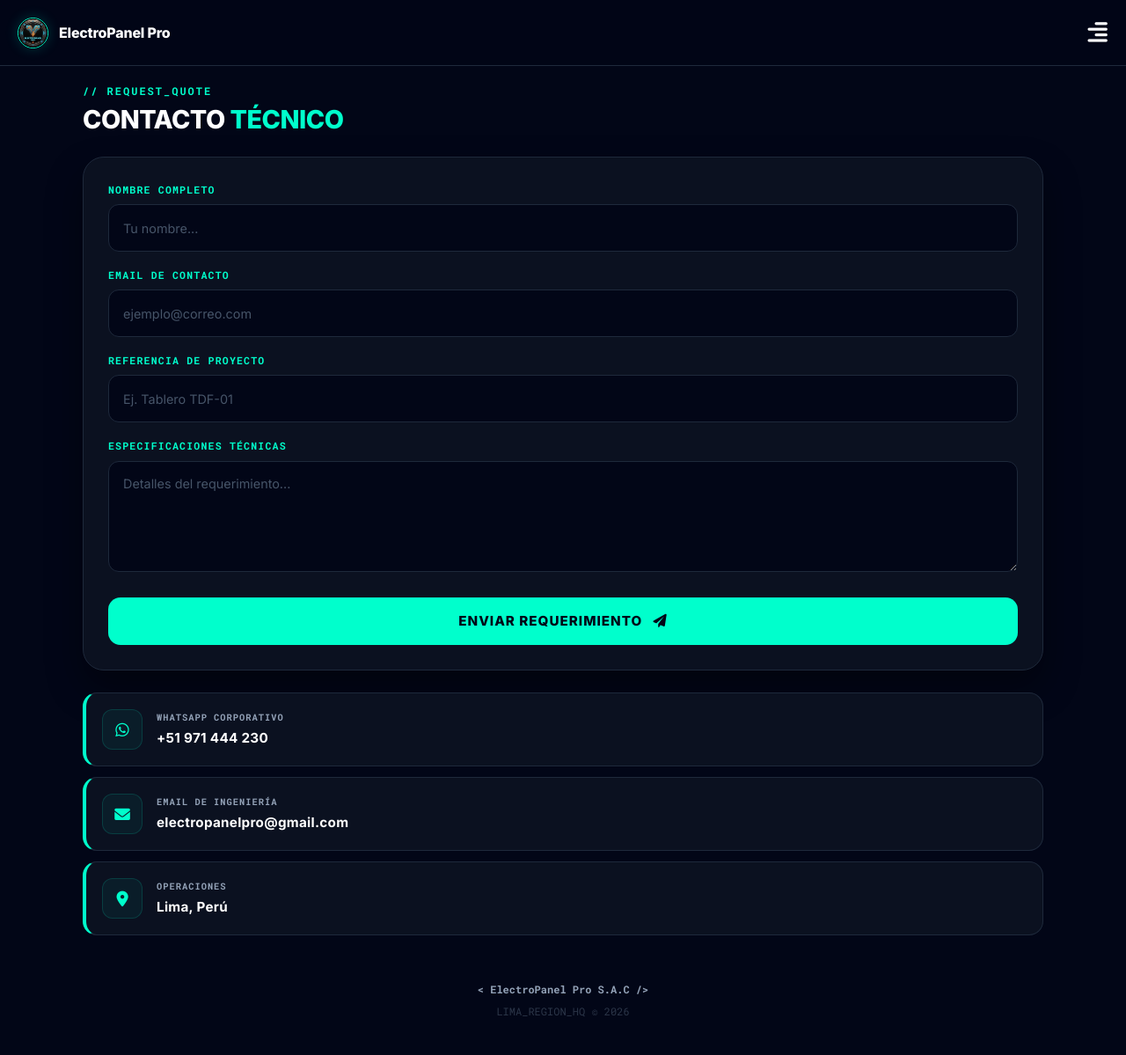
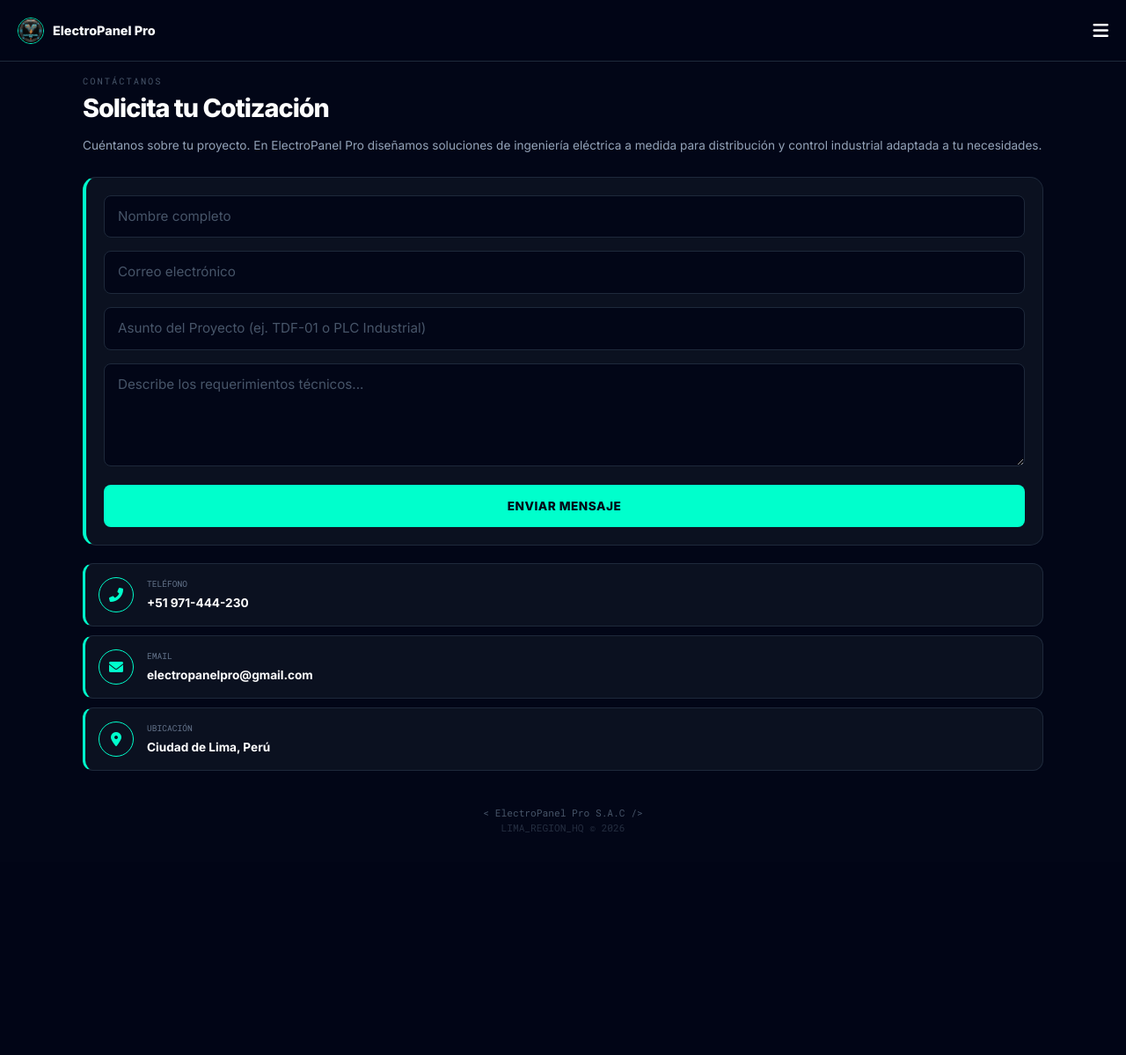
Before and after one commit to electropanelpro-cpu/catalogo-vpanel, a Flask app: template templates/contacto_celular.html in a window 1280 px wide. Shown: the whole page at 88% size. After the commit the page ends 946 px from the top, so only its background shows below. Run offline with Flask 3, Linux system fonts and the light colour scheme; the template is opened without the code that fills it, so the values that code supplies are empty.

Commit message:
Update contacto_celular.html

```diff
--- a/templates/contacto_celular.html
+++ b/templates/contacto_celular.html
@@ -4,7 +4,7 @@
     <meta charset="UTF-8">
     <meta name="viewport" content="width=device-width, initial-scale=1.0, maximum-scale=1.0, user-scalable=no">
     <title>Contacto | ElectroPanel Pro</title>
-    <link href="https://fonts.googleapis.com/css2?family=Inter:wght@400;500;600;700;800&family=Roboto+Mono:wght@400;500;700&display=swap" rel="stylesheet">
+    <link href="https://fonts.googleapis.com/css2?family=Inter:wght@400;600;700;800&family=Roboto+Mono:wght@400;700&display=swap" rel="stylesheet">
     <link href="https://cdn.jsdelivr.net/npm/bootstrap@5.3.0/dist/css/bootstrap.min.css" rel="stylesheet">
     <link rel="stylesheet" href="https://cdnjs.cloudflare.com/ajax/libs/font-awesome/6.0.0/css/all.min.css">
 
@@ -14,221 +14,169 @@
             --card-bg: #0b1120;
             --border-color: #1e293b;
             --accent-blue: #00ffcc;
-            --text-gray: #94a3b8;
         }
 
         body {
             background-color: var(--bg-dark);
             color: #f8fafc;
             font-family: 'Inter', sans-serif;
-            padding-top: 90px;
+            padding-top: 85px;
             -webkit-font-smoothing: antialiased;
-            -moz-osx-font-smoothing: grayscale;
         }
 
         /* --- NAVBAR --- */
         .navbar-mobile {
-            position: fixed; top: 0; left: 0; width: 100%; height: 75px;
-            background: rgba(2, 6, 23, 0.9); backdrop-filter: blur(12px);
+            position: fixed; top: 0; left: 0; width: 100%; height: 70px;
+            background: rgba(2, 6, 23, 0.95); backdrop-filter: blur(12px);
             border-bottom: 1px solid var(--border-color);
             display: flex; align-items: center; justify-content: space-between;
             padding: 0 20px; z-index: 1000;
         }
 
-        .navbar-logo-small {
-            height: 35px; width: 35px;
-            border-radius: 50%;
-            border: 1.5px solid var(--accent-blue);
-            box-shadow: 0 0 15px rgba(0, 255, 204, 0.2);
-            object-fit: cover;
+        /* --- TEXTOS ESTILO PC --- */
+        .tag-top {
+            font-family: 'Roboto Mono', monospace;
+            color: #475569;
+            font-size: 0.65rem;
+            text-transform: uppercase;
+            letter-spacing: 2px;
+            margin-bottom: 5px;
+            display: block;
         }
 
-        /* --- MENÚ LATERAL --- */
-        .menu-overlay {
-            position: fixed; top: 0; right: -100%; width: 100%; height: 100%;
-            background: rgba(2, 6, 23, 0.98); z-index: 2000;
-            transition: 0.4s cubic-bezier(0.4, 0, 0.2, 1); padding: 40px 30px;
+        h2 {
+            font-weight: 800;
+            letter-spacing: -1px;
+            font-size: 1.8rem;
+            color: white;
+            margin-bottom: 15px;
         }
-        .menu-overlay.active { right: 0; }
 
-        .menu-links { display: flex; flex-direction: column; gap: 12px; margin-top: 40px; }
-
-        .menu-item-btn {
-            background: var(--card-bg); border: 1px solid var(--border-color);
-            border-radius: 14px; padding: 16px 20px; color: white;
-            text-decoration: none; display: flex; align-items: center; gap: 15px;
-            font-weight: 500; font-size: 1.05rem; transition: 0.2s;
-        }
-        .menu-item-btn i { color: var(--accent-blue); font-size: 1.1rem; width: 24px; text-align: center; }
-
-        .menu-item-btn.active {
-            border-color: var(--accent-blue) !important;
-            background: rgba(0, 255, 204, 0.08);
-            font-weight: 700;
+        .sub-text {
+            color: #94a3b8;
+            font-size: 0.85rem;
+            line-height: 1.5;
+            margin-bottom: 25px;
         }
 
         /* --- FORMULARIO --- */
         .form-section {
             background: var(--card-bg);
             border: 1px solid var(--border-color);
-            border-radius: 24px;
-            padding: 28px;
-            margin-bottom: 25px;
-            box-shadow: 0 20px 40px rgba(0,0,0,0.4);
-        }
-
-        .form-label-custom {
-            color: var(--accent-blue);
-            font-family: 'Roboto Mono', monospace;
-            font-size: 0.72rem;
-            font-weight: 700;
-            text-transform: uppercase;
-            margin-bottom: 8px;
-            display: block;
-            letter-spacing: 1.2px;
+            border-radius: 15px;
+            padding: 20px;
+            margin-bottom: 20px;
+            border-left: 4px solid var(--accent-blue);
         }
 
         .form-control-custom {
             width: 100%;
             background: #020617;
             border: 1px solid var(--border-color);
-            border-radius: 12px;
-            padding: 14px 16px;
+            border-radius: 8px;
+            padding: 12px 15px;
             color: white;
-            margin-bottom: 18px;
-            font-size: 1rem; /* Evita zoom automático en iOS */
-            transition: 0.3s ease;
+            margin-bottom: 15px;
+            font-size: 0.95rem;
         }
 
-        .form-control-custom::placeholder { color: #475569; font-size: 0.9rem; }
+        .form-control-custom::placeholder { color: #475569; }
 
-        .form-control-custom:focus {
-            border-color: var(--accent-blue);
-            outline: none;
-            box-shadow: 0 0 0 3px rgba(0, 255, 204, 0.1);
-        }
-
-        .btn-submit {
-            width: 100%; background: var(--accent-blue); color: #020617; border: none;
-            padding: 16px; border-radius: 14px; font-weight: 800; font-size: 0.95rem;
-            text-transform: uppercase; letter-spacing: 1px;
-            transition: 0.3s; margin-top: 5px;
+        .btn-pc-style {
+            background: var(--accent-blue);
+            color: #020617;
+            border: none;
+            padding: 14px;
+            border-radius: 8px;
+            font-weight: 800;
+            text-transform: uppercase;
+            width: 100%;
+            font-size: 0.85rem;
+            letter-spacing: 0.5px;
         }
 
         /* --- INFO CARDS --- */
-        .info-card-center {
+        .info-box {
             background: var(--card-bg);
             border: 1px solid var(--border-color);
-            border-left: 4px solid var(--accent-blue);
-            border-radius: 16px;
-            padding: 18px;
-            margin-bottom: 12px;
+            border-radius: 12px;
+            padding: 15px;
+            margin-bottom: 10px;
             display: flex;
             align-items: center;
-            gap: 16px;
+            gap: 15px;
+            border-left: 3px solid var(--accent-blue);
         }
 
-        .icon-circle {
-            width: 46px; height: 46px;
-            background: rgba(0, 255, 204, 0.05);
-            border-radius: 12px; display: flex; align-items: center; justify-content: center;
-            font-size: 1.1rem; color: var(--accent-blue);
-            border: 1px solid rgba(0, 255, 204, 0.15);
-            flex-shrink: 0;
+        .info-icon {
+            width: 40px; height: 40px;
+            border-radius: 50%;
+            border: 1px solid var(--accent-blue);
+            display: flex; align-items: center; justify-content: center;
+            color: var(--accent-blue);
+            font-size: 1rem;
         }
 
-        .info-label { color: var(--text-gray); font-size: 0.65rem; font-weight: 600; text-transform: uppercase; letter-spacing: 1px; font-family: 'Roboto Mono'; margin-bottom: 2px; display: block;}
-        .info-value { color: white; font-weight: 700; font-size: 0.95rem; letter-spacing: 0.3px; }
+        .info-title { color: #64748b; font-family: 'Roboto Mono'; font-size: 0.6rem; text-transform: uppercase; display: block; }
+        .info-detail { color: white; font-weight: 700; font-size: 0.85rem; }
 
-        footer { padding: 40px 20px; font-family: 'Roboto Mono', monospace; font-size: 0.75rem; text-align: center; color: #475569; line-height: 1.6; }
+        footer { padding: 30px; text-align: center; color: #475569; font-family: 'Roboto Mono'; font-size: 0.7rem; }
     </style>
 </head>
 <body>
 
     <nav class="navbar-mobile">
-        <div style="display: flex; align-items: center; gap: 12px;">
-            <img src="{{ url_for('static', filename='img/logo_vpanel.png') }}" class="navbar-logo-small">
-            <span style="color: white; font-weight: 800; font-size: 1rem; letter-spacing: -0.2px;">ElectroPanel Pro</span>
+        <div style="display: flex; align-items: center; gap: 10px;">
+            <img src="{{ url_for('static', filename='img/logo_vpanel.png') }}" style="height:30px; border-radius:50%; border: 1px solid var(--accent-blue);">
+            <span style="font-weight: 800; font-size: 0.9rem;">ElectroPanel Pro</span>
         </div>
-        <button id="openMenu" class="btn text-white p-0" style="font-size: 1.6rem;"><i class="fas fa-align-right"></i></button>
+        <i class="fas fa-bars fa-lg text-white"></i>
     </nav>
 
-    <div class="menu-overlay" id="menuOverlay">
-        <div class="d-flex justify-content-between align-items-center">
-            <span style="color: var(--accent-blue); font-family: 'Roboto Mono'; font-size: 0.85rem; font-weight: 700;">// MENU_SYSTEM</span>
-            <button id="closeMenu" class="btn text-white p-0" style="font-size: 1.8rem;"><i class="fas fa-times"></i></button>
-        </div>
-
-        <div class="menu-links">
-            <a href="/" class="menu-item-btn"><i class="fas fa-home"></i> Inicio</a>
-            <a href="/servicios" class="menu-item-btn"><i class="fas fa-tools"></i> Servicios</a>
-            <a href="/proyectos" class="menu-item-btn"><i class="fas fa-project-diagram"></i> Proyectos</a>
-            <a href="/soporte" class="menu-item-btn"><i class="fas fa-robot"></i> Soporte IA</a>
-            <a href="/contacto" class="menu-item-btn active"><i class="fas fa-envelope"></i> Contacto</a>
-        </div>
-    </div>
-
     <div class="container px-4">
-        <div class="mb-4">
-            <span style="font-family: 'Roboto Mono'; color: var(--accent-blue); font-size: 0.75rem; font-weight: 600; letter-spacing: 2px;">// REQUEST_QUOTE</span>
-            <h2 style="font-weight: 800; color: white; margin-top: 5px; font-size: 1.8rem; letter-spacing: -0.5px;">CONTACTO <span style="color: var(--accent-blue);">TÉCNICO</span></h2>
-        </div>
+        <span class="tag-top">CONTÁCTANOS</span>
+        <h2>Solicita tu Cotización</h2>
+        <p class="sub-text">Cuéntanos sobre tu proyecto. En ElectroPanel Pro diseñamos soluciones de ingeniería eléctrica a medida para distribución y control industrial adaptada a tu necesidades.</p>
 
         <div class="form-section">
             <form action="/contacto" method="POST">
-                <label class="form-label-custom">Nombre Completo</label>
-                <input type="text" class="form-control-custom" name="nombre" placeholder="Tu nombre..." required>
-
-                <label class="form-label-custom">Email de Contacto</label>
-                <input type="email" class="form-control-custom" name="email" placeholder="ejemplo@correo.com" required>
-
-                <label class="form-label-custom">Referencia de Proyecto</label>
-                <input type="text" class="form-control-custom" name="asunto" placeholder="Ej. Tablero TDF-01">
-
-                <label class="form-label-custom">Especificaciones Técnicas</label>
-                <textarea class="form-control-custom" name="mensaje" rows="4" placeholder="Detalles del requerimiento..."></textarea>
-
-                <button type="submit" class="btn-submit">ENVIAR REQUERIMIENTO <i class="fas fa-paper-plane ms-2"></i></button>
+                <input type="text" class="form-control-custom" name="nombre" placeholder="Nombre completo" required>
+                <input type="email" class="form-control-custom" name="email" placeholder="Correo electrónico" required>
+                <input type="text" class="form-control-custom" name="asunto" placeholder="Asunto del Proyecto (ej. TDF-01 o PLC Industrial)">
+                <textarea class="form-control-custom" name="mensaje" rows="4" placeholder="Describe los requerimientos técnicos..."></textarea>
+                <button type="submit" class="btn-pc-style">ENVIAR MENSAJE</button>
             </form>
         </div>
 
-        <div class="info-card-center">
-            <div class="icon-circle"><i class="fab fa-whatsapp"></i></div>
+        <div class="info-box">
+            <div class="info-icon"><i class="fas fa-phone-alt"></i></div>
             <div>
-                <span class="info-label">WhatsApp Corporativo</span>
-                <span class="info-value">+51 971 444 230</span>
+                <span class="info-title">TELÉFONO</span>
+                <span class="info-detail">+51 971-444-230</span>
             </div>
         </div>
 
-        <div class="info-card-center">
-            <div class="icon-circle"><i class="fas fa-envelope"></i></div>
+        <div class="info-box">
+            <div class="info-icon"><i class="fas fa-envelope"></i></div>
             <div>
-                <span class="info-label">Email de Ingeniería</span>
-                <span class="info-value">electropanelpro@gmail.com</span>
+                <span class="info-title">EMAIL</span>
+                <span class="info-detail">electropanelpro@gmail.com</span>
             </div>
         </div>
 
-        <div class="info-card-center">
-            <div class="icon-circle"><i class="fas fa-location-dot"></i></div>
+        <div class="info-box">
+            <div class="info-icon"><i class="fas fa-map-marker-alt"></i></div>
             <div>
-                <span class="info-label">Operaciones</span>
-                <span class="info-value">Lima, Perú</span>
+                <span class="info-title">UBICACIÓN</span>
+                <span class="info-detail">Ciudad de Lima, Perú</span>
             </div>
         </div>
     </div>
 
     <footer>
-        <div style="margin-bottom: 5px; color: #94a3b8; font-weight: 700;">&lt; ElectroPanel Pro S.A.C /&gt;</div>
-        <span style="opacity: 0.6;">LIMA_REGION_HQ © 2026</span>
+        &lt; ElectroPanel Pro S.A.C /&gt;<br>
+        <span style="opacity: 0.5;">LIMA_REGION_HQ © 2026</span>
     </footer>
 
-    <script>
-        const openBtn = document.getElementById('openMenu');
-        const closeBtn = document.getElementById('closeMenu');
-        const menu = document.getElementById('menuOverlay');
-
-        openBtn.addEventListener('click', () => menu.classList.add('active'));
-        closeBtn.addEventListener('click', () => menu.classList.remove('active'));
-    </script>
 </body>
 </html>
```
